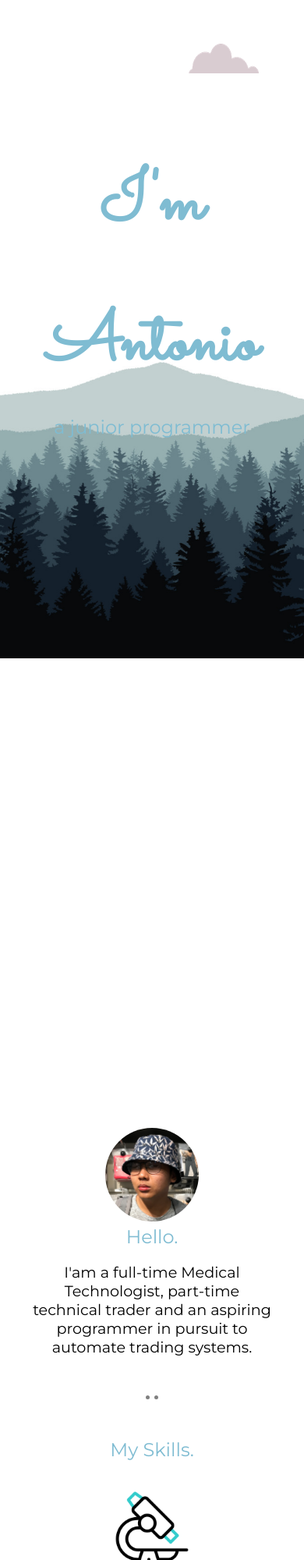
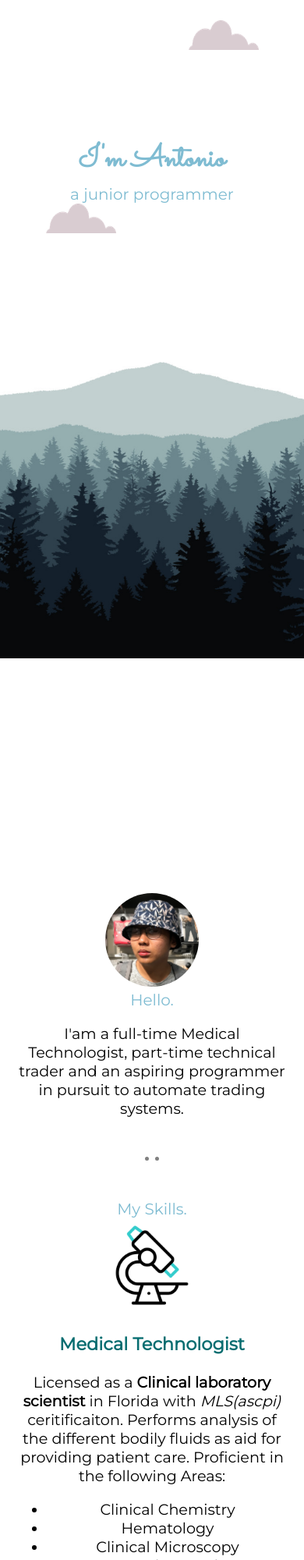
Before and after one commit to AntonioIIOlaguer/HTML---Personal-site, a plain HTML site: page index.html in a window 390 px wide. Shown: the top 2000 px of the page at 78% size. Drawn offline with Linux system fonts and the light colour scheme.

Commit message:
Add media breakpoints for top header

```diff
--- a/css/styles.css
+++ b/css/styles.css
@@ -13,13 +13,28 @@ hr {
   margin-top: 50px;
   margin-bottom: 50px;
 }
-
 h1 {
   margin: 0px;
   font-family: "Sacramento", cursive;
-  font-size: 5.625em;
+  font-size: 2.5rem;
   color: #7fbcd2;
-  line-height: 2em;
+  line-height: 1.6;
+}
+
+h2 {
+  font-size: 1.25rem;
+  font-weight: normal;
+  margin: 0px;
+  color: #7fbcd2;
+}
+
+@media (min-width: 768px) {
+  h1 {
+    font-size: 5rem;
+  }
+  h2 {
+    font-size: 2rem;
+  }
 }
 
 h2,
@@ -28,13 +43,6 @@ li,
 p,
 a {
   font-family: "Montserrat", sans-serif;
-}
-
-h2 {
-  font-size: 1.5rem;
-  font-weight: normal;
-  margin: 0px;
-  color: #7fbcd2;
 }
 
 h3,
@@ -88,13 +96,16 @@ a {
   background-color: white;
   position: relative;
   z-index: 1;
-  padding: 40px;
+  padding: 40px 20px;
   text-align: center;
   font-size: 1.2em;
 }
 
 .skill-row {
-  margin: 30px 15% 30px 15%;
+  margin: 30px 0;
+  width: 100%;
+  max-width: 960px;
+  margin: 0 auto;
 }
 
 @media (min-width: 768px) {
```
